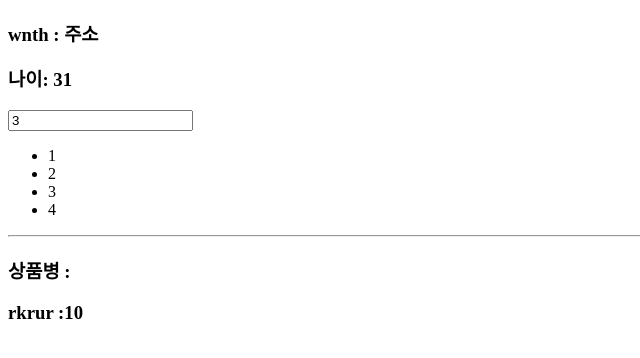
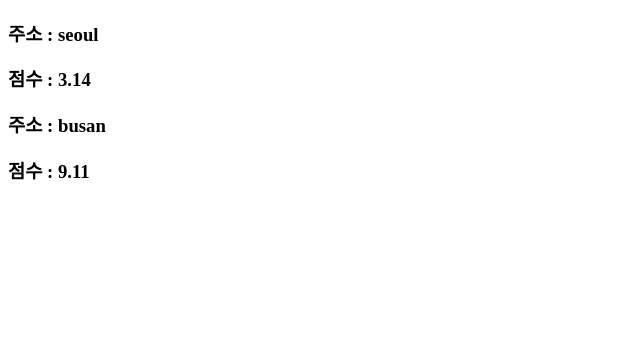
Before and after one commit to Qortn4925/react, a React (Vite) app: page / in a window 1280 px wide. Shown: the top 358 px of the page, without its empty margins (0-640 px from the left). Built offline with nearby package versions, Linux system fonts and the light colour scheme.

Commit message:
props, destructuring

```diff
--- /dev/null
+++ b/src/apps/MyApp18.jsx
@@ -0,0 +1,29 @@
+import React from "react";
+
+function MyApp18(props) {
+  return (
+    <div>
+      <Comp1 address={"seoul"} score={3.14} />
+      <Comp2 address={"busan"} score={9.11} />
+    </div>
+  );
+}
+
+function Comp1(props) {
+  return (
+    <div>
+      <h3>주소 : {props.address}</h3>
+      <h3>점수 : {props.score}</h3>
+    </div>
+  );
+}
+
+function Comp2({ address, score }) {
+  return (
+    <div>
+      <h3>주소 : {address}</h3>
+      <h3>점수 : {score}</h3>
+    </div>
+  );
+}
+export default MyApp18;
--- a/src/main.jsx
+++ b/src/main.jsx
@@ -1,9 +1,9 @@
 import React, { StrictMode } from "react";
 import { createRoot } from "react-dom/client";
-import App17 from "./pratice/App17.jsx";
+import MyApp18 from "./apps/MyApp18.jsx";
 
 createRoot(document.getElementById("root")).render(
   <StrictMode>
-    <App17 />
+    <MyApp18 />
   </StrictMode>,
 );
```
Also changed, not shown: src/apps/App18.jsx (added, +7 -0 lines).
